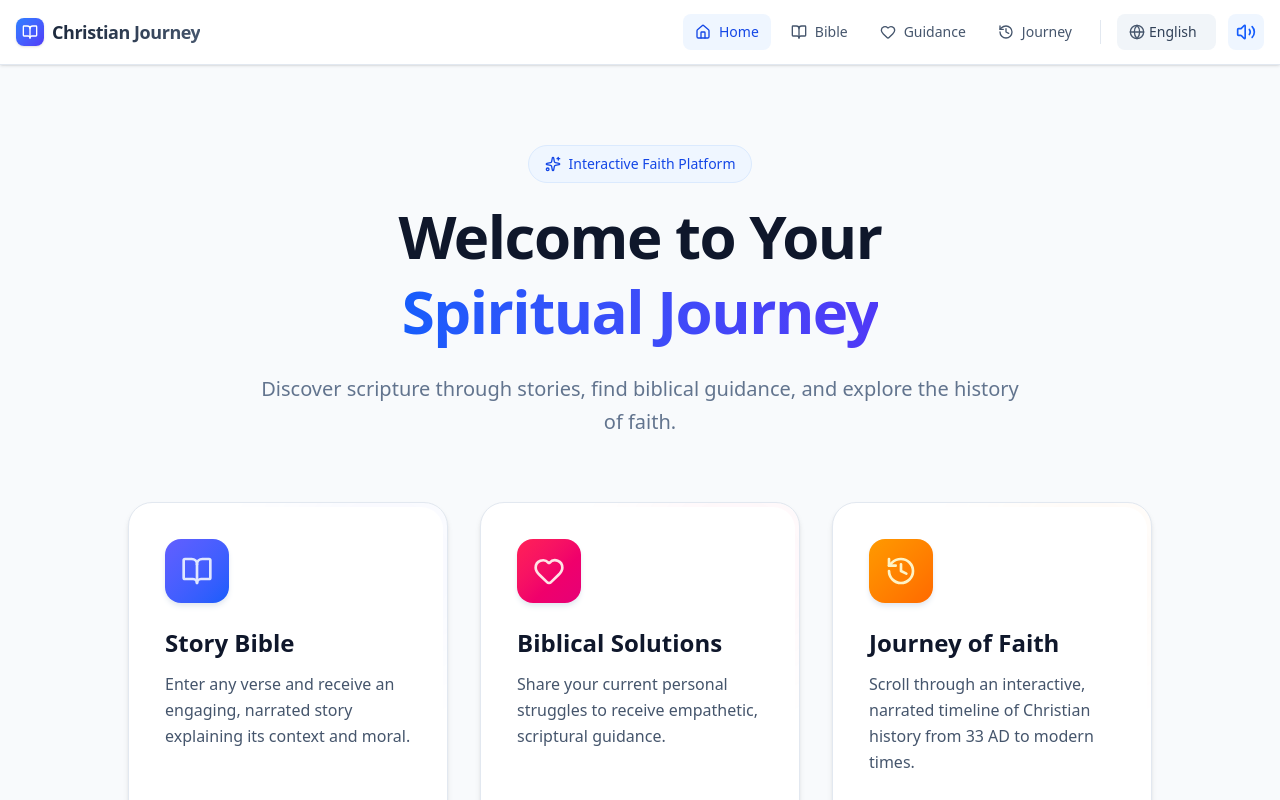
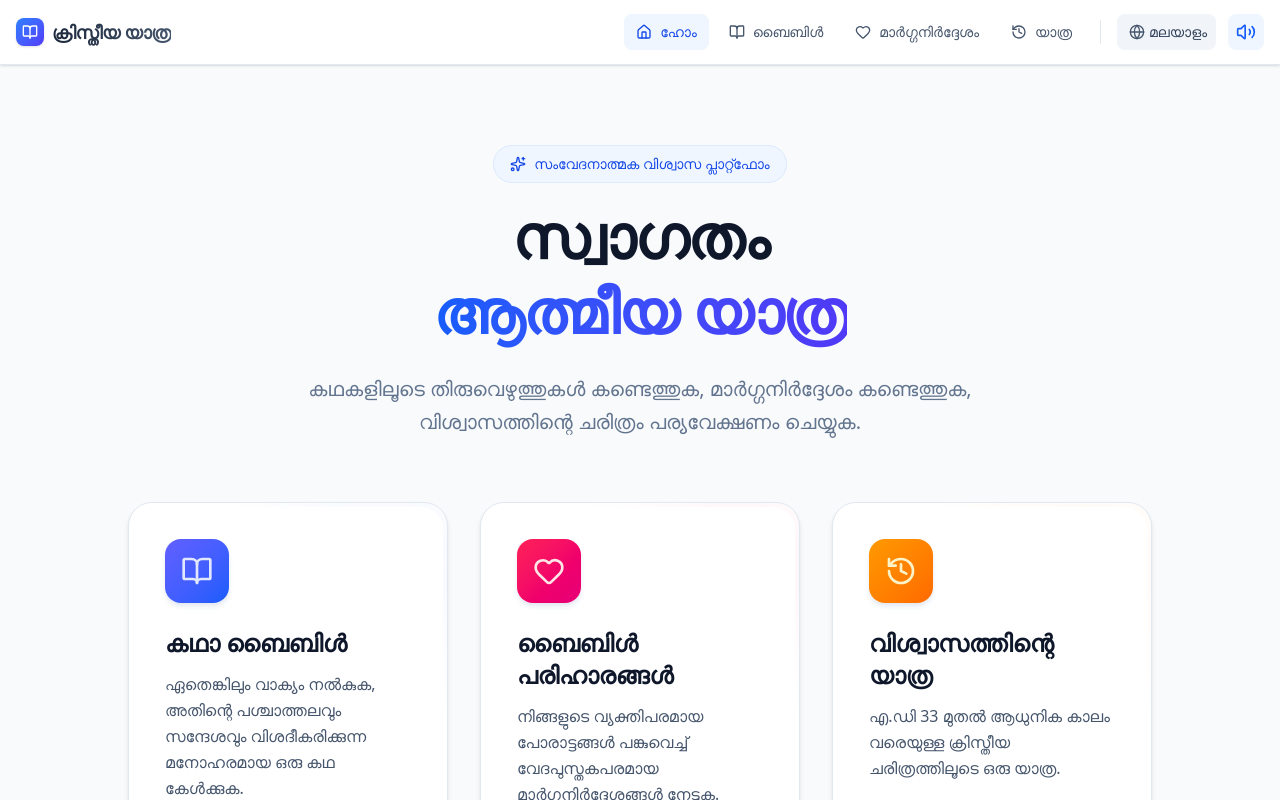
Before and after one commit to GeorgkuttyMC-bit/biblesolutions-, a React (Vite) app: page /bible in a window 1280 px wide. Shown: the top 800 px of the page. Built offline with nearby package versions, Linux system fonts and the light colour scheme.

Commit message:
feat: set default language to Malayalam

```diff
--- a/src/App.tsx
+++ b/src/App.tsx
@@ -14,7 +14,7 @@ import { JourneyTimeline } from './components/JourneyTimeline';
 import { AdminDashboard } from './components/AdminDashboard';
 
 export default function App() {
-  const [language, setLanguage] = useState('English');
+  const [language, setLanguage] = useState('Malayalam');
   const [ttsEnabled, setTtsEnabled] = useState(true);
 
   return (
```
